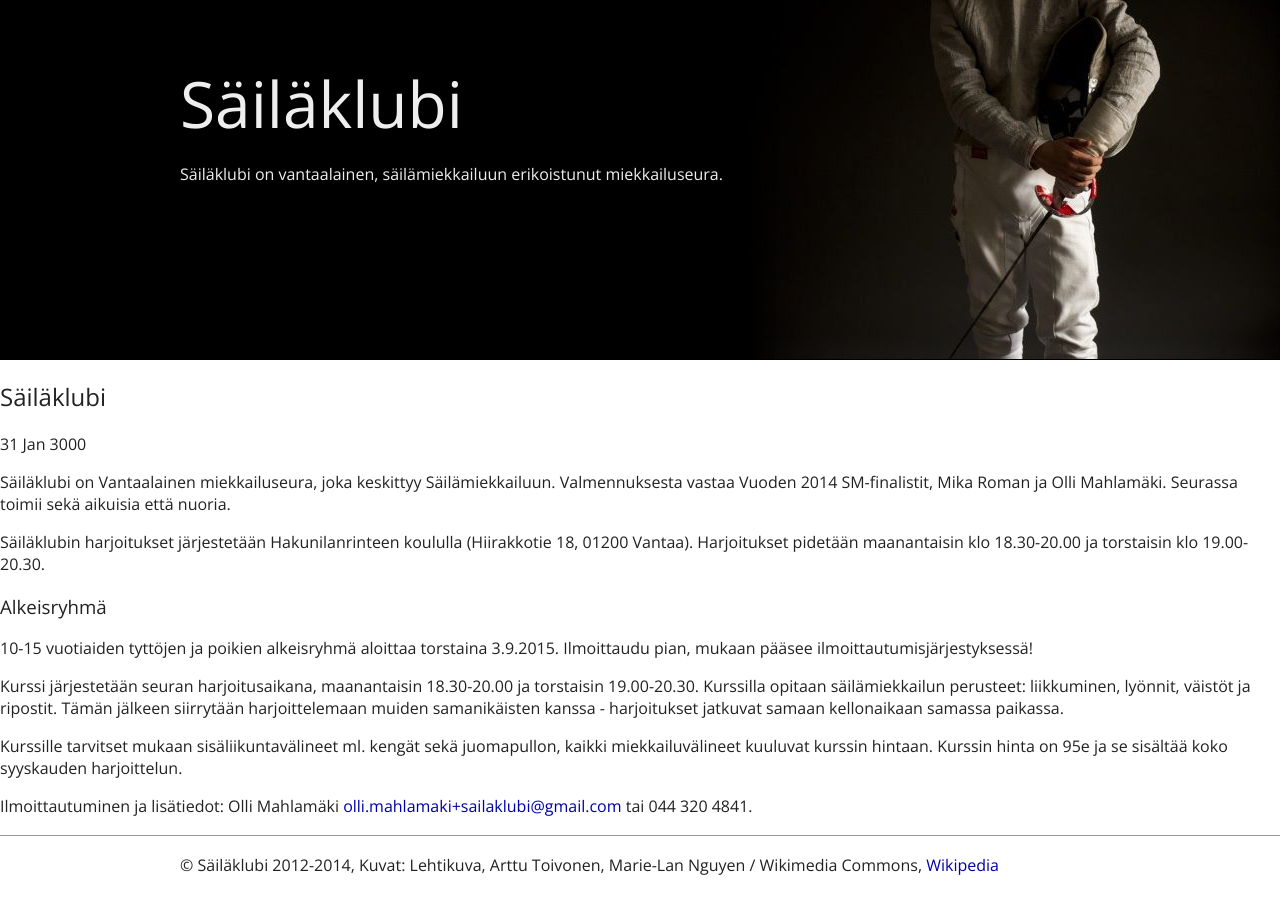
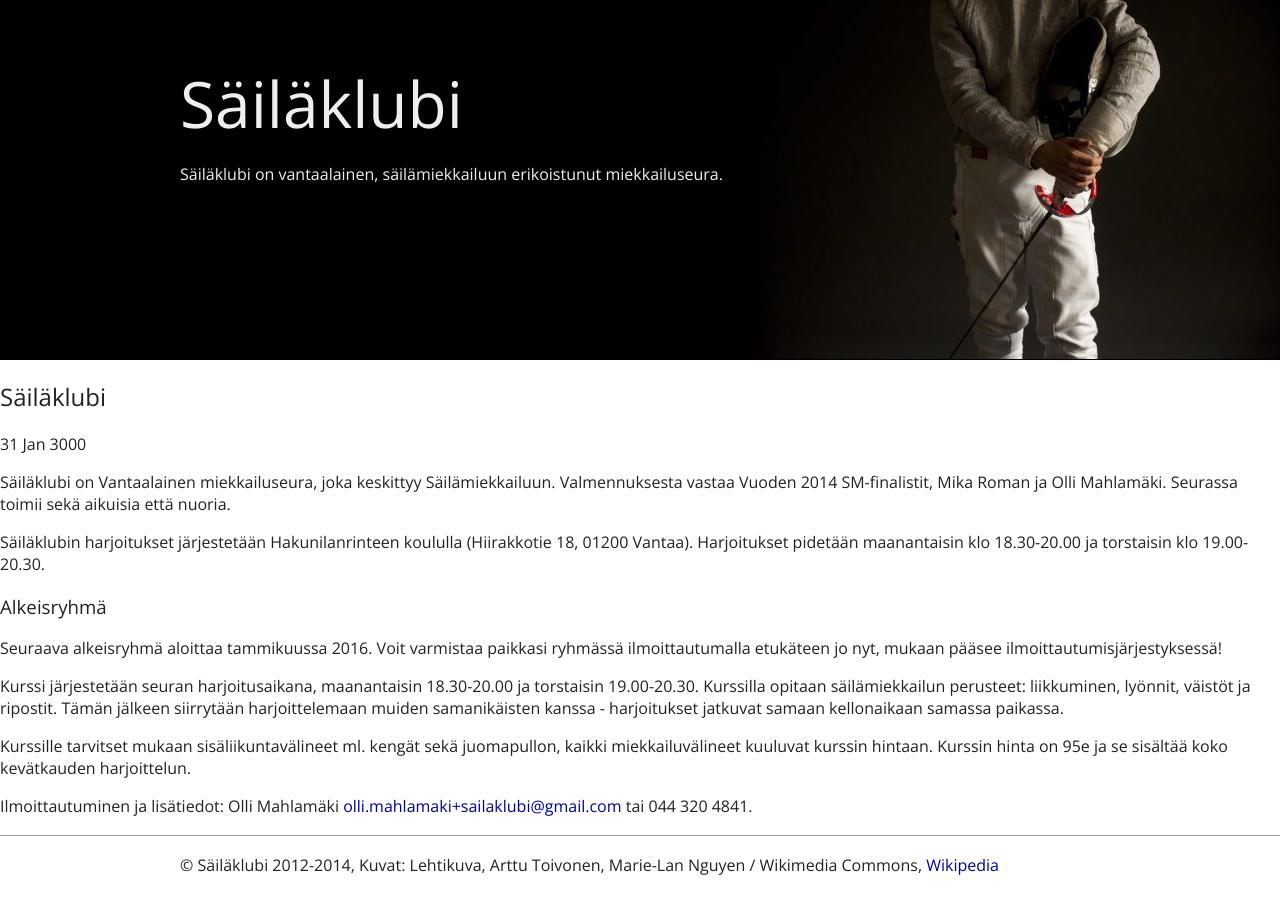
Before and after one commit to omahlama/sailaklubi.fi, a Jekyll site: the page built from _posts/3000-01-31-sailaklubi.md, in a window 1280 px wide. Built offline with Jekyll 4.4.1, drawn with Linux system fonts in a browser that asks for light colours; Markdown is read by kramdown in place of the engine named in the settings.

Commit message:
Uusi vuosi, uusi kurssi

```diff
--- a/_posts/3000-01-31-sailaklubi.md
+++ b/_posts/3000-01-31-sailaklubi.md
@@ -9,10 +9,10 @@ Säiläklubin harjoitukset järjestetään Hakunilanrinteen koululla (Hiirakkoti
 
 ### Alkeisryhmä
 
-10-15 vuotiaiden tyttöjen ja poikien alkeisryhmä aloittaa torstaina 3.9.2015. Ilmoittaudu pian, mukaan pääsee ilmoittautumisjärjestyksessä!
+Seuraava alkeisryhmä aloittaa tammikuussa 2016. Voit varmistaa paikkasi ryhmässä ilmoittautumalla etukäteen jo nyt, mukaan pääsee ilmoittautumisjärjestyksessä!
 
 Kurssi järjestetään seuran harjoitusaikana, maanantaisin 18.30-20.00 ja torstaisin 19.00-20.30. Kurssilla opitaan säilämiekkailun perusteet: liikkuminen, lyönnit, väistöt ja ripostit. Tämän jälkeen siirrytään harjoittelemaan muiden samanikäisten kanssa - harjoitukset jatkuvat samaan kellonaikaan samassa paikassa.
 
-Kurssille tarvitset mukaan sisäliikuntavälineet ml. kengät sekä juomapullon, kaikki miekkailuvälineet kuuluvat kurssin hintaan. Kurssin hinta on 95e ja se sisältää koko syyskauden harjoittelun.
+Kurssille tarvitset mukaan sisäliikuntavälineet ml. kengät sekä juomapullon, kaikki miekkailuvälineet kuuluvat kurssin hintaan. Kurssin hinta on 95e ja se sisältää koko kevätkauden harjoittelun.
 
 Ilmoittautuminen ja lisätiedot: Olli Mahlamäki [olli.mahlamaki+sailaklubi@gmail.com](mailto:olli.mahlamaki+sailaklubi@gmail.com) tai 044 320 4841.
```
